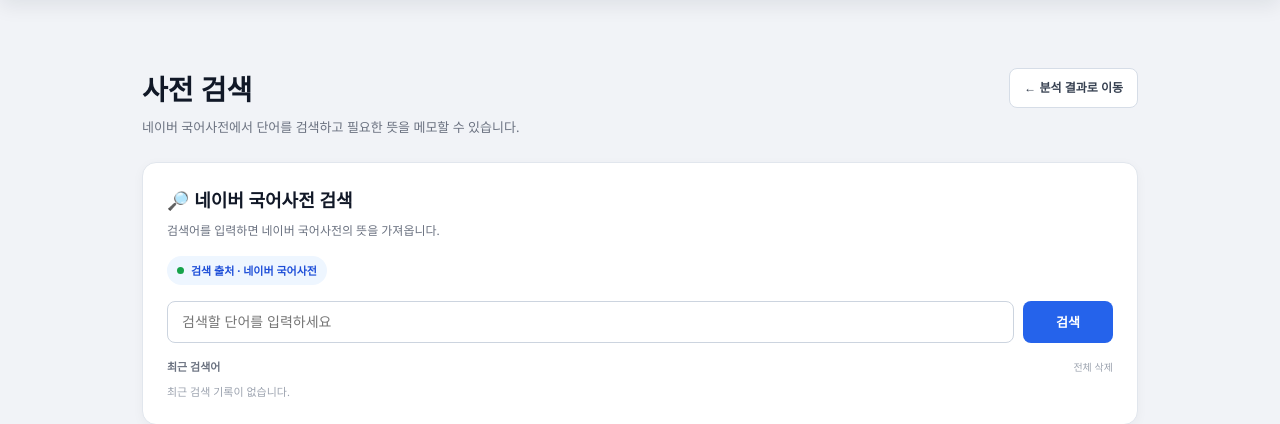
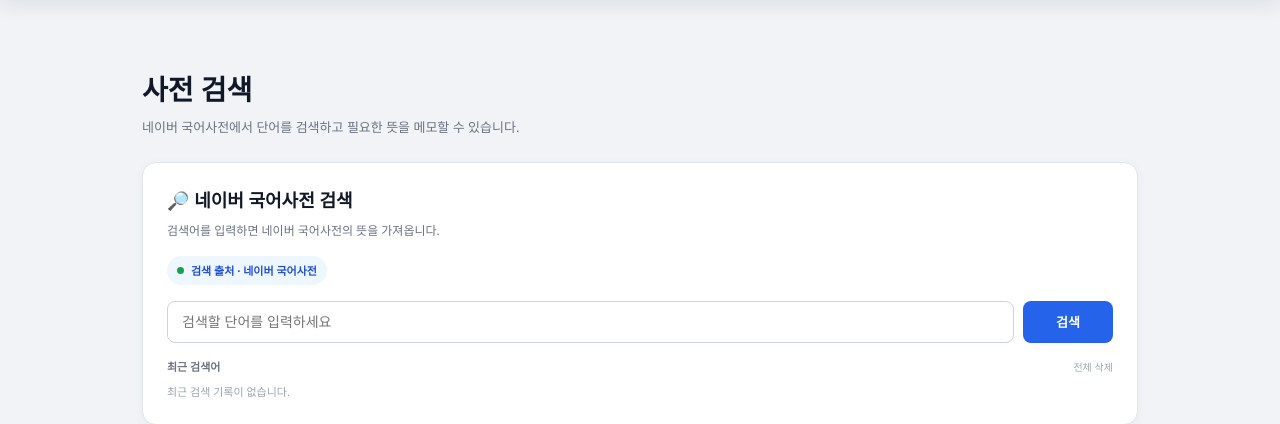
Before and after one commit to 00-Dohyun-00/hyundai_autoever_mobility_sw_school_python_project, a Flask app: page /crawl-result in a window 1280 px wide. Shown: the part 61-485 px from the top of the page. Run offline with Flask 3, Linux system fonts and the light colour scheme.

Commit message:
분석이동 버튼 삭제

```diff
--- a/templates/crawl_result.html
+++ b/templates/crawl_result.html
@@ -1086,13 +1086,6 @@
 
         </div>
 
-
-        <a
-            class="analysis-link"
-            href="/"
-        >
-            ← 분석 결과로 이동
-        </a>
 
     </div>
 
```
